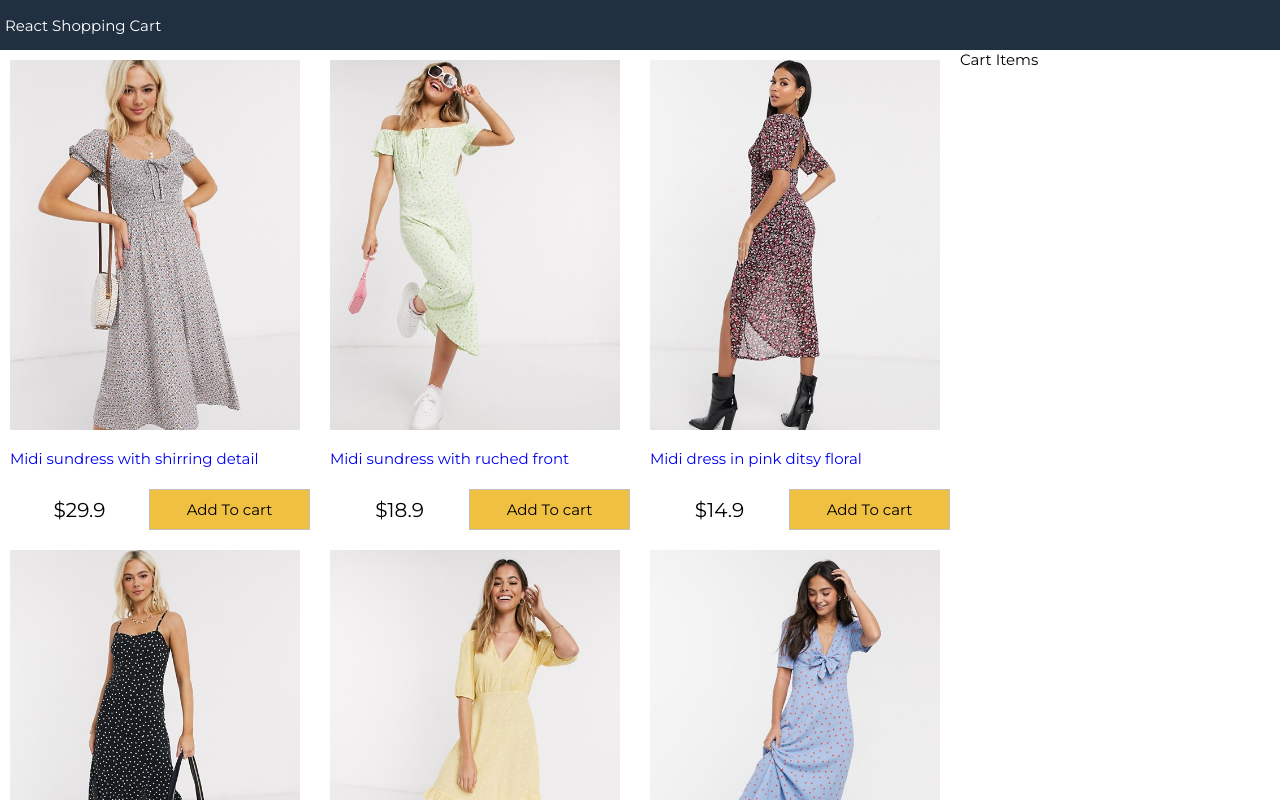
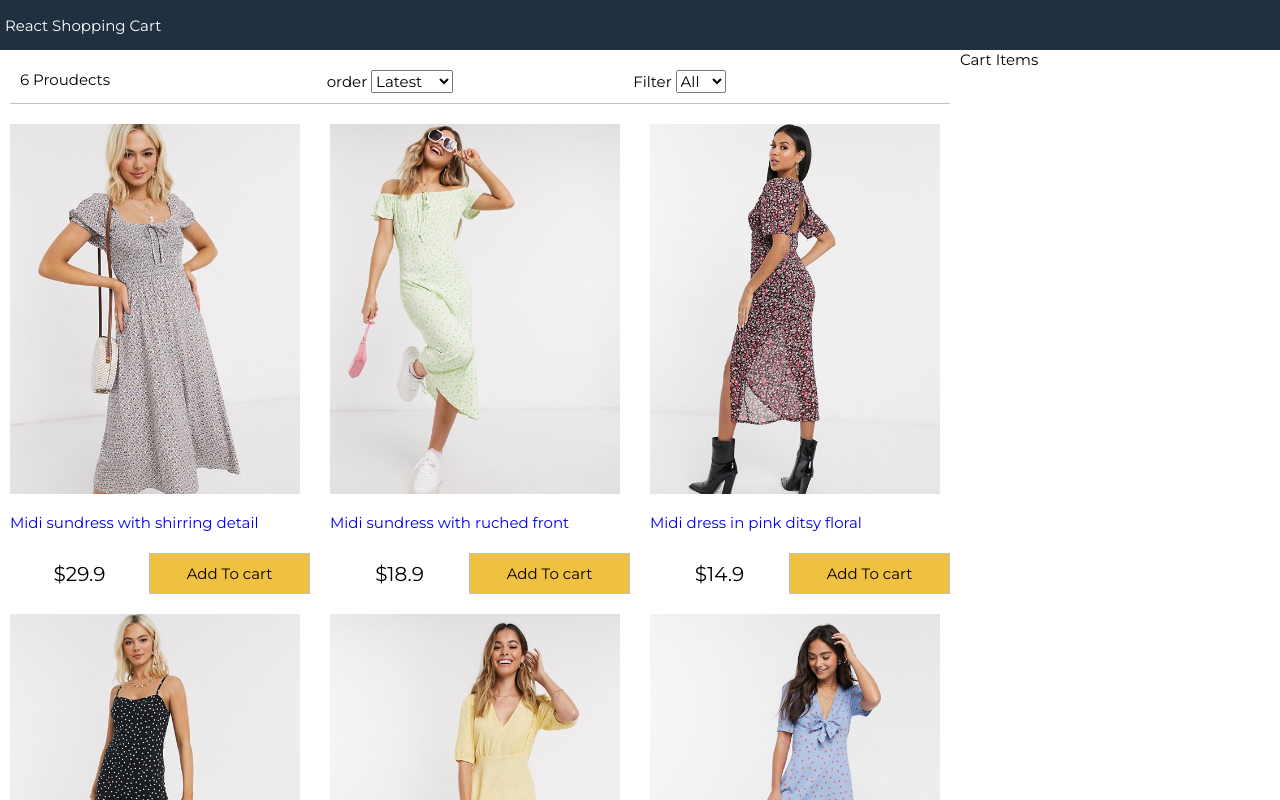
Before and after one commit to mostafavvv/shop-cart, a React (Create React App) app: page / in a window 1280 px wide. Shown: the top 800 px of the page. Built offline with nearby package versions, Linux system fonts and the light colour scheme; the HTML template or start-up script is replaced by a standard one.

Commit message:
filter-component

```diff
--- a/src/App.js
+++ b/src/App.js
@@ -1,16 +1,51 @@
 //feature 1
 import React from "react";
+import Fillter from "./components/Fillter";
 import Products from "./components/Products";
 import data from "./data.json"
 class App extends React.Component {
-  constructor () {
-    super ();
+  constructor (props) {
+    super (props);
     this.state = {
       products : data.products,
       size:"",
       sort: "",
     };
   }
+  sortProducts = (event) =>{
+
+    //imol
+    const sort= event.target.value;
+    console.log(event.target.value)
+    this.setState((state) => ({
+      sort :sort,
+      products: this.state.products.slice().sort((a,b)=>
+      sort === 'lawest'
+      ? a.price > b.price
+      ?1 : -1
+      : sort === "highest"
+      ? a.price < b.price? 1
+      :-1
+      : a._id > b._id ?
+      1 : -1
+      ),
+
+    }));
+
+  }
+  filterProducts =(event) => {
+    console.log(event.target.value)
+    if(event.target.value === ""){
+      this.setState({size:event.target.value , product:data.products});
+    }else{
+      this.setState({
+        size: event.target.value,
+        products:data.products.filter((product) => product.availableSizes.indexOf(event.target.value) >= 0),
+
+      });
+
+    }
+  };
   render(){
   return (
     <div className="grid-container">
@@ -20,6 +55,13 @@
       <main>
         <div className="content">
           <div className="main">
+            <Fillter
+            count={this.state.products.length}
+            size={this.state.size}
+            sort={this.state.sort}
+            filterProducts = {this.filterProducts}
+            sortProducts={this.sortProducts}
+            />
             <Products products={this.state.products} />
             </div>
           <div className="sidebar">Cart Items</div>
--- /dev/null
+++ b/src/components/Fillter.jsx
@@ -0,0 +1,35 @@
+import React, { Component } from 'react'
+
+export default class Fillter extends Component {
+  render() {
+    return (
+      <div className='filter'>
+        <div className="filter-result">
+            {this.props.count} Proudects
+        </div>
+        <div className="filter-sort">
+
+            order {"  "}
+            <select value={this.props.sort} onChange={this.props.sortProducts}>
+                <option value="">Latest</option>
+                <option value="lawest">Lawest</option>
+                <option value="highest">Highest</option>
+
+            </select>
+        </div>
+        <div className="filter-size">
+            Filter {"  "}
+            <select value={this.props.size} onChange={this.props.filterProducts}>
+                <option value="">All</option>
+                <option value="XS">XS</option>
+                <option value="S">S</option>
+                <option value="M">M</option>
+                <option value="L">L</option>
+                <option value="XL">XL</option>
+                <option value="XXL">XXL</option>
+            </select>
+        </div>
+      </div>
+    )
+  }
+}
--- a/src/index.css
+++ b/src/index.css
@@ -96,6 +96,8 @@
 .product img{
   max-width: 37rem;
   max-height: 37rem;
+
+
 }
 .product-price {
   display: flex;
@@ -123,3 +125,15 @@
 .button.primary {
   background-color: #f0c040;
 }
+
+/* Filter */
+.filter{
+  display: flex;
+  justify-content: space-between;
+  padding: 1rem;
+  margin: 1rem;
+  border-bottom:.1rem #c0c0c0 solid ;
+}
+.filter div{
+  flex: 1;
+}
```
